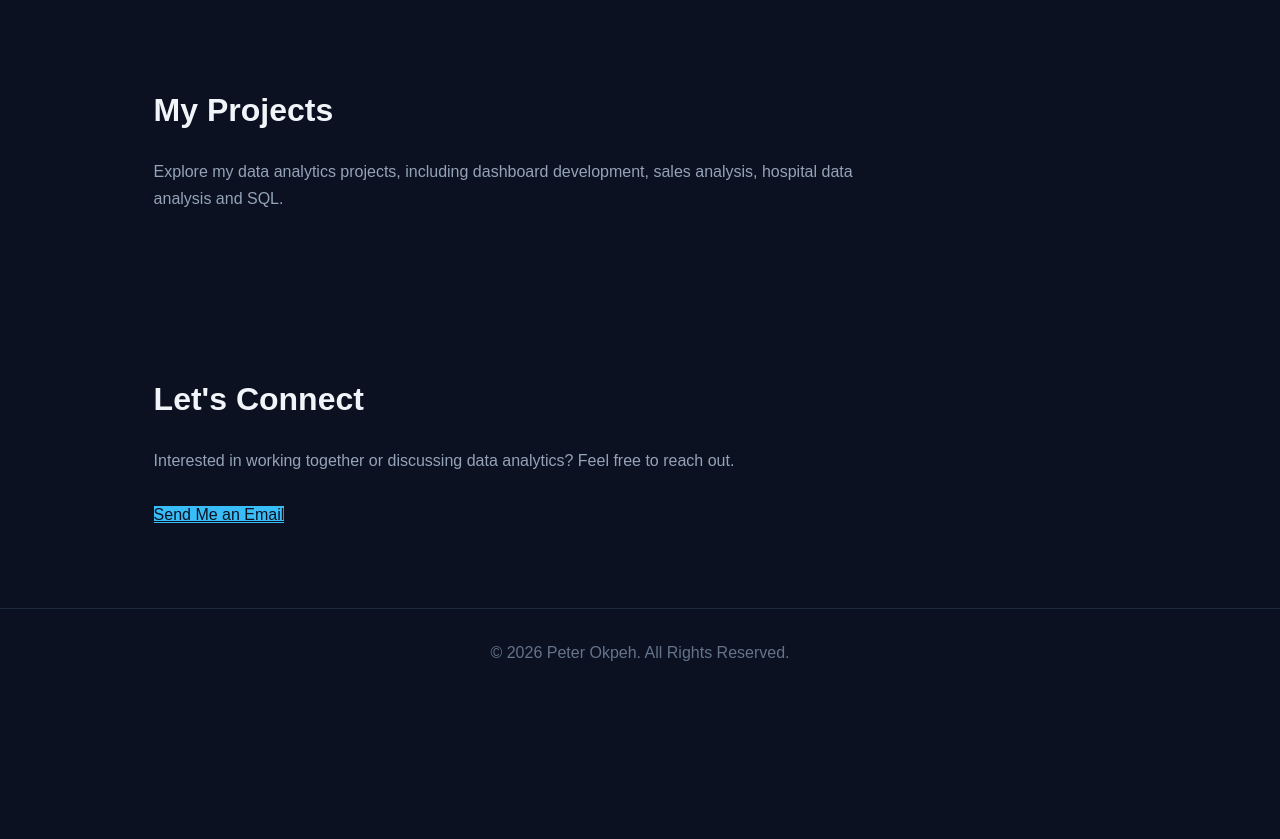
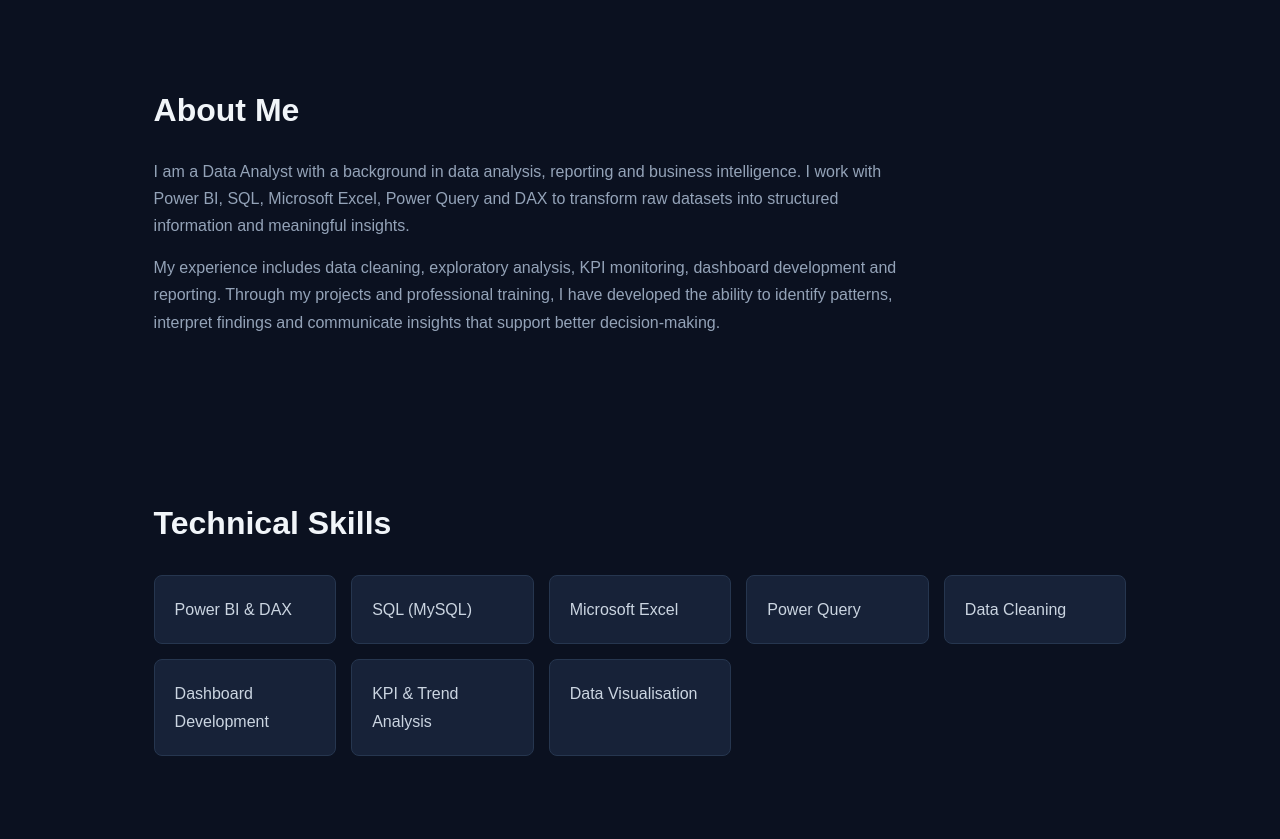
Before and after one commit to Crababa7/crababa7.github.io, a plain HTML site: page index.html in a window 1280 px wide. Shown: the part 1074-1913 px from the top of the page. Before the commit the page ends 1770 px from the top, so only its background shows below. Drawn offline with Linux system fonts and the light colour scheme.

Commit message:
Add About Me and Technical Skills sections
Added sections for 'About Me' and 'Technical Skills' with relevant content and styling.

```diff
--- a/index.html
+++ b/index.html
@@ -139,7 +139,20 @@
                 padding: 60px 8%;
             }
         }
-    </style>
+   .skills-grid {
+    display: grid;
+    grid-template-columns: repeat(auto-fit, minmax(180px, 1fr));
+    gap: 15px;
+    margin-top: 25px;
+}
+
+.skill-card {
+    background: #172238;
+    border: 1px solid #26364f;
+    padding: 20px;
+    border-radius: 8px;
+    color: #cbd5e1;
+} </style>
 </head>
 
 <body>
@@ -183,13 +196,42 @@
         </p>
     </section>
 
-    <section id="projects">
-        <h2>My Projects</h2>
-        <p>
-            Explore my data analytics projects, including dashboard
-            development, sales analysis, hospital data analysis and SQL.
-        </p>
-    </section>
+
+<section id="about">
+    <h2>About Me</h2>
+
+    <p>
+        I am a Data Analyst with a background in data analysis,
+        reporting and business intelligence. I work with Power BI,
+        SQL, Microsoft Excel, Power Query and DAX to transform
+        raw datasets into structured information and meaningful insights.
+    </p>
+
+    <p style="margin-top: 15px;">
+        My experience includes data cleaning, exploratory analysis,
+        KPI monitoring, dashboard development and reporting.
+        Through my projects and professional training, I have
+        developed the ability to identify patterns, interpret
+        findings and communicate insights that support better
+        decision-making.
+    </p>
+</section>
+
+<section id="skills">
+    <h2>Technical Skills</h2>
+
+    <div class="skills-grid">
+        <div class="skill-card">Power BI & DAX</div>
+        <div class="skill-card">SQL (MySQL)</div>
+        <div class="skill-card">Microsoft Excel</div>
+        <div class="skill-card">Power Query</div>
+        <div class="skill-card">Data Cleaning</div>
+        <div class="skill-card">Dashboard Development</div>
+        <div class="skill-card">KPI & Trend Analysis</div>
+        <div class="skill-card">Data Visualisation</div>
+    </div>
+</section>
+
 
     <section id="contact">
         <h2>Let's Connect</h2>
```
